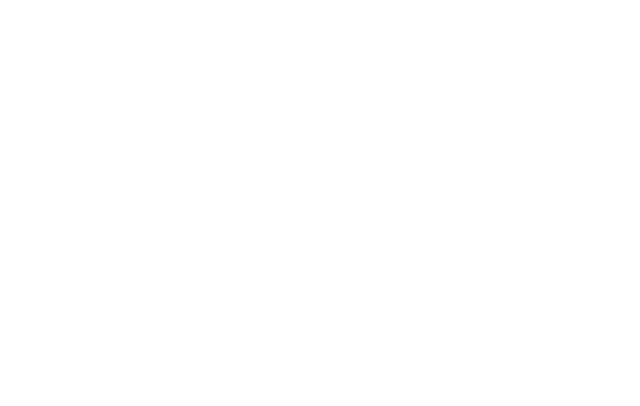
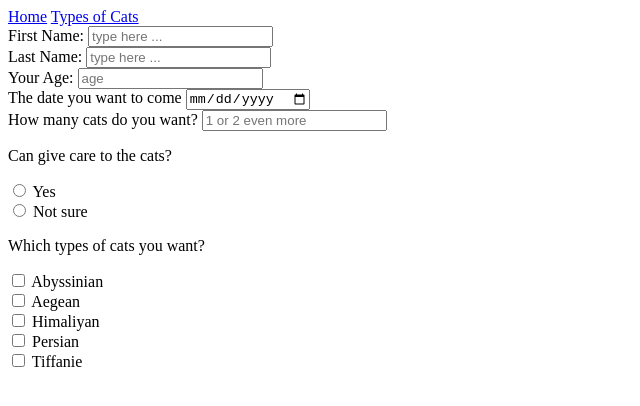
Before and after one commit to Ermi-haimi/cats, a plain HTML site: page contact.html in a window 1280 px wide. Shown: the whole page, without its empty margins (0-640 px from the left). Drawn offline with Linux system fonts and the light colour scheme.

Commit message:
wrote the main form of the contact file

```diff
--- a/contact.html
+++ b/contact.html
@@ -12,13 +12,62 @@
     <header>
         <!-- inter page navigation -->
         <nav>
-            <a href=""></a>
-            <a href=""></a>
+            <a href="./home.html">Home</a>
+            <a href="./typesOfCats.html">Types of Cats</a>
         </nav>
 
     </header>
     <main>
+        <!-- information about the buyers and the cat they want to buy -->
+        <form>
 
+
+            <div><label for="firstName">First Name: </label>
+                <input type="text" name="firstName" id="firstName" placeholder="type here ..." required>
+            </div>
+
+            <div>
+                <label for="lastName">Last Name: </label>
+                <input type="text" name="lastName" id="lastName" placeholder="type here ...">
+            </div>
+            <div>
+                <label for="age">Your Age: </label>
+                <input type="number" name="age" id="age" min="15" required placeholder="age">
+            </div>
+            <div>
+                <label for="date">The date you want to come </label>
+                <input type="date" name="date" id="date" required>
+            </div>
+
+            <div>
+                <label for="numberOfCats">How many cats do you want?</label>
+                <input type="number" name="numOfCats" id="numberOfCats" min="1" placeholder="1 or 2 even more">
+            </div>
+            <div>
+                <p>Can give care to the cats?</p>
+                <input type="radio" name="abilityToGiveCare" id="yes" value="yes">
+                <label for="yes">Yes</label><br>
+                <input type="radio" name="abilityToGiveCare" id="no" value="yes">
+                <label for="no">Not sure</label>
+            </div>
+            <div>
+                <p>Which
+                    <!-- add an anchor tag that takes to the types of cats we have--> types of cats you want?
+                </p>
+
+                <input type="checkbox" name="typeOfCats" id="abys" value="abyssinian">
+                <label for="abys">Abyssinian</label> <br>
+                <input type="checkbox" name="typeOfCats" id="aegean" value="aegean">
+                <label for="aegean">Aegean</label> <br>
+                <input type="checkbox" name="typeOfCats" id="himal" value="himaliyan">
+                <label for="himal">Himaliyan</label> <br>
+                <input type="checkbox" name="typeOfCats" id="persian" value="persian">
+                <label for="persian">Persian</label> <br>
+                <input type="checkbox" name="typeOfCats" id="tiffanie" value="tiffanie">
+                <label for="tiffanie">Tiffanie</label> <br>
+            </div>
+
+        </form>
     </main>
     <footer>
 
```
